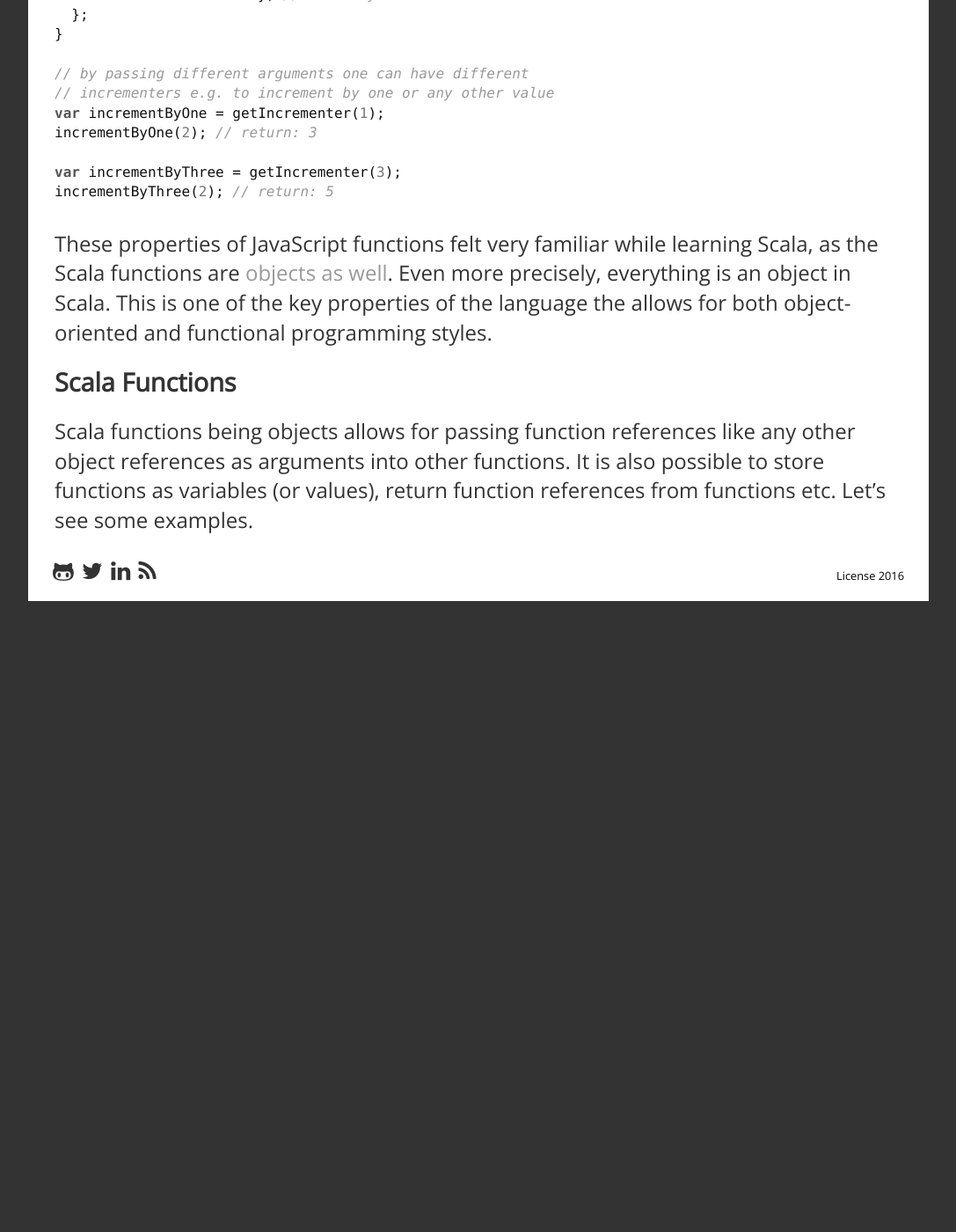
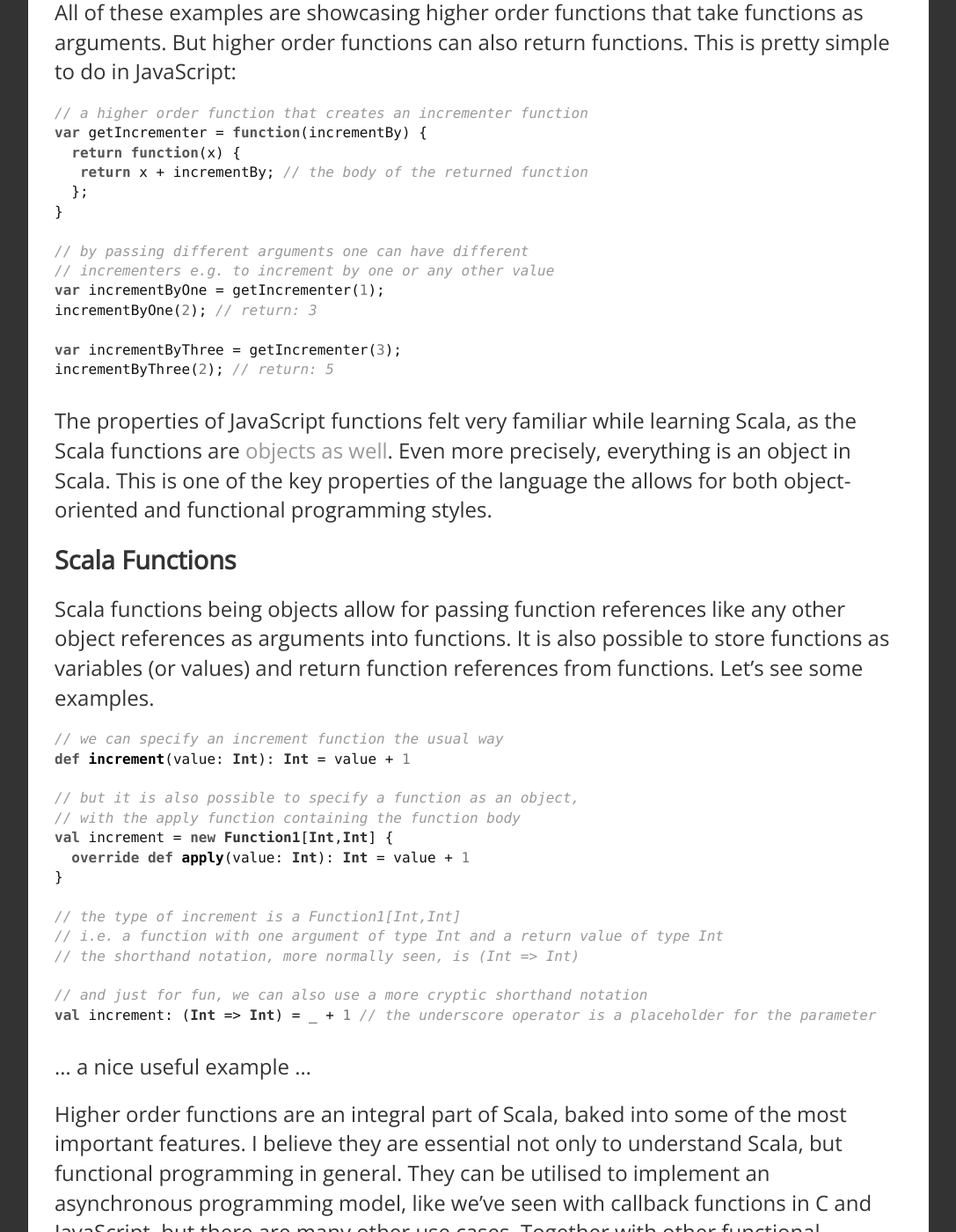
Before and after one commit to cogitor/cogitor.github.io, a Jekyll site: the page built from _posts/2016-03-28-a-story-of-higher-order-functions.md, in a window 1280 px wide and 1400 px high, scrolled down 3642 px. Shown: the whole window at 88% size, without its empty margins (96-1183 px from the left). Built offline with Jekyll 4.4.1, drawn with Linux system fonts in a browser that asks for light colours; nearby versions of some CDN libraries; a style sheet for code colours, icons or effects is not loaded; before the commit the page ends 4325 px from its top, so only the background shows below that; some of the changed text lies outside the part shown.

Commit message:
more editing

```diff
--- a/_posts/2016-03-28-a-story-of-higher-order-functions.md
+++ b/_posts/2016-03-28-a-story-of-higher-order-functions.md
@@ -12,7 +12,7 @@
 
 I first came across higher order functions through the usage of [function pointers](http://www.cprogramming.com/tutorial/function-pointers.html) in C, while still at the university. I have to admit that at the time I didn’t fully realise the value of passing functions as arguments to other functions. We used function pointers for the most usual case I know of - for [callback functions](https://en.wikipedia.org/wiki/Callback_(computer_programming)).
 
-Callback functions are useful when working with long-running or asynchronously executing operations (like mouse click events, HTTP requests etc.). You specify a function that will be called when the asynchronous or long-running execution finishes, and pass it as an argument to the execution:
+Callback functions are useful when working with long-running or asynchronously executing operations (like mouse click events, HTTP requests etc.). They allow for asynchronous programming. You can specify a function that will be called when the asynchronous or long-running execution finishes, and pass it as an argument to the execution. In the meantime, you can continue on with other code execution, without the need to block while waiting for results.
 
 {% capture my_include %}#include <stdio.h>
 #include <string.h>
@@ -37,7 +37,10 @@
 }
 
 char input[9] = "some input data";
-int return_val = async_exec(input, strlen(input), print_result); // or save_result
+int started = async_exec(input, strlen(input), print_result); // or save_result
+if (started > 0) {
+  some_other_code(..);
+}
 {% endcapture %}
 {% include code_snippet.html class="c" code=my_include %}
 
@@ -86,7 +89,7 @@
 {% endcapture %}
 {% include code_snippet.html class="javascript" code=my_include %}
 
-This gives JavaScript some real power when used as a functional language, which has been utilised by libraries like jQuery. Again, the most usual case is callback functions:
+This gives JavaScript some real power when used as a functional language, which has been utilised by libraries like jQuery. Again, the most usual case is callback functions - which are essential in JavaScript for handling UI events and [Ajax](https://en.wikipedia.org/wiki/Ajax_(programming)) calls:
 
 {% capture my_include %}// let’s specify a simple callback function e.g. an alert box
 function registerClick() {
@@ -106,7 +109,7 @@
 {% endcapture %}
 {% include code_snippet.html class="javascript" code=my_include %}
 
-Another example is for ajax requests:
+Let's see an example for Ajax:
 
 {% capture my_include %}// let's specify a simple ajax request function
 // which is a higher order function as it takes a callback function argument
@@ -131,7 +134,7 @@
 {% endcapture %}
 {% include code_snippet.html class="javascript" code=my_include %}
 
-But higher order functions can also return functions, not just take functions as arguments. This is pretty simple to do in JavaScript:
+All of these examples are showcasing higher order functions that take functions as arguments. But higher order functions can also return functions. This is pretty simple to do in JavaScript:
 
 {% capture my_include %}// a higher order function that creates an incrementer function
 var getIncrementer = function(incrementBy) {
@@ -150,8 +153,30 @@
 {% endcapture %}
 {% include code_snippet.html class="javascript" code=my_include %}
 
-These properties of JavaScript functions felt very familiar while learning Scala, as the Scala functions are [objects as well](https://gleichmann.wordpress.com/2010/11/08/functional-scala-functions-as-objects-as-functions/). Even more precisely, everything is an object in Scala. This is one of the key properties of the language the allows for both object-oriented and functional programming styles.
+The properties of JavaScript functions felt very familiar while learning Scala, as the Scala functions are [objects as well](https://gleichmann.wordpress.com/2010/11/08/functional-scala-functions-as-objects-as-functions/). Even more precisely, everything is an object in Scala. This is one of the key properties of the language the allows for both object-oriented and functional programming styles.
 
 ## Scala Functions
 
-Scala functions being objects allows for passing function references like any other object references as arguments into other functions. It is also possible to store functions as variables (or values), return function references from functions etc. Let's see some examples.
+Scala functions being objects allow for passing function references like any other object references as arguments into functions. It is also possible to store functions as variables (or values) and return function references from functions. Let's see some examples.
+
+{% capture my_include %}// we can specify an increment function the usual way
+def increment(value: Int): Int = value + 1
+
+// but it is also possible to specify a function as an object,
+// with the apply function containing the function body
+val increment = new Function1[Int,Int] {
+  override def apply(value: Int): Int = value + 1
+}
+
+// the type of increment is a Function1[Int,Int]
+// i.e. a function with one argument of type Int and a return value of type Int
+// the shorthand notation, more normally seen, is (Int => Int)
+
+// and just for fun, we can also use a more cryptic shorthand notation
+val increment: (Int => Int) = _ + 1 // the underscore operator is a placeholder for the parameter
+{% endcapture %}
+{% include code_snippet.html class="scala" code=my_include %}
+
+... a nice useful example ...
+
+Higher order functions are an integral part of Scala, baked into some of the most important features. I believe they are essential not only to understand Scala, but functional programming in general. They can be utilised to implement an asynchronous programming model, like we've seen with callback functions in C and JavaScript, but there are many other use cases. Together with other functional paradigms they enable you to write more stateless, immutable and side-effect free code. Thus improve your coding style.
```
